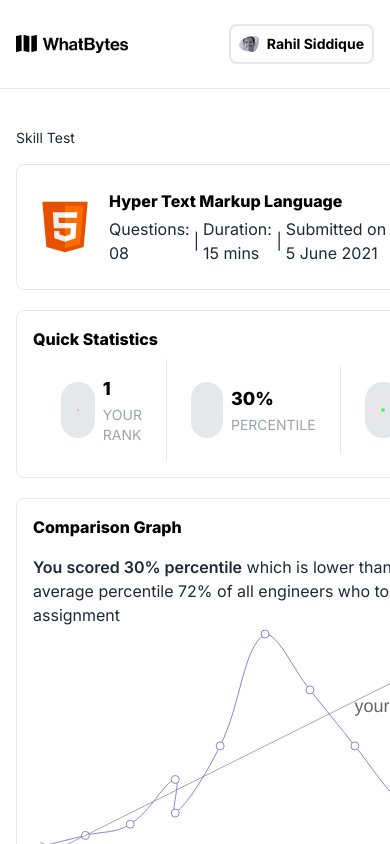
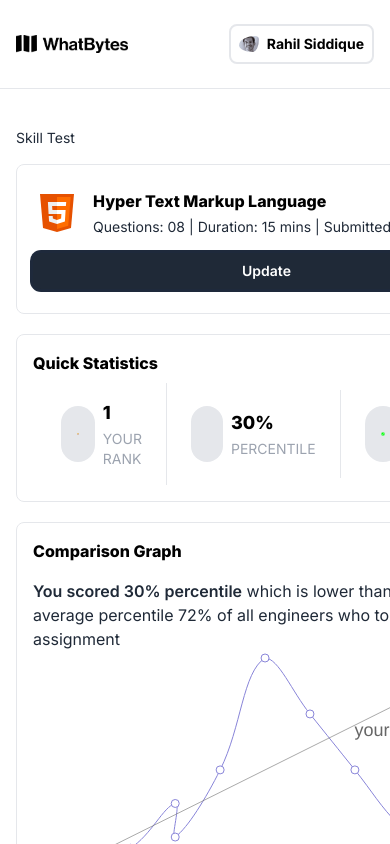
Before and after one commit to mustafaazad03/whatsbyte-assignment, a Next.js app: page / in a window 390 px wide. Built offline with nearby package versions, Linux system fonts and the light colour scheme.

Commit message:
refactor: Update SkillTestCard component with modal for score update

```diff
--- a/src/components/SkillTestCard.tsx
+++ b/src/components/SkillTestCard.tsx
@@ -1,34 +1,66 @@
+"use client";
 import Image from "next/image";
-import React from "react";
+import React, { useState } from "react";
+import Modal from "./Modal";
 
-const SkillTestCard = () => {
+interface SkillTestCardProps {
+	onUpdate: (rank: number, percentile: number, score: number) => void;
+}
+
+const SkillTestCard: React.FC<SkillTestCardProps> = ({ onUpdate }) => {
+	const [isModalVisible, setIsModalVisible] = useState(false);
+
+	const handleOpenModal = () => {
+		setIsModalVisible(true);
+	};
+
+	const handleCloseModal = () => {
+		setIsModalVisible(false);
+	};
+
+	const handleSave = (rank: number, percentile: number, score: number) => {
+		onUpdate(rank, percentile, score);
+		handleCloseModal();
+	};
 	return (
 		<div className="flex flex-col gap-3 w-fit">
-			<div className="flex items-center gap-2 border border-gray-200 rounded-lg p-4 py-6">
+			<div className="flex sm:items-center sm:flex-row flex-col sm:gap-2 gap-4 border border-gray-200 rounded-lg p-4 py-6">
+				<div className="flex items-center gap-2 w-full">
 					<Image
 						src="/html.svg"
 						alt="html logo"
 						width={100}
 						height={100}
-					className="w-16 h-auto object-contain"
+						className="lg:w-16 w-12 h-auto object-contain"
 					/>
 					<div className="text-left space-y-1 px-1">
 						<h2 className="font-extrabold capitalize">
 							hyper text markup language
 						</h2>
-					<div className="flex items-center gap-1 text-gray-800">
+						<div className="flex items-center gap-1 text-gray-800 text-sm lg:text-base">
 							<span className="">Questions: 08</span> |
 							<span className="">Duration: 15 mins</span> |
 							<span className="">Submitted on 5 June 2021</span>
 						</div>
 					</div>
+				</div>
 				<button
 					type="button"
-					className="bg-gray-800 text-white px-6 py-2 rounded-lg ring ring-slate-800"
+					className="bg-gray-800 text-white lg:px-6 py-2 px-4 text-sm lg:text-base font-semibold rounded-lg ring ring-slate-800"
+					onClick={handleOpenModal}
 				>
 					Update
 				</button>
 			</div>
+			<Modal
+				isVisible={isModalVisible}
+				onClose={handleCloseModal}
+				title="Update Scores"
+				rankLabel="Rank"
+				percentileLabel="Percentile"
+				scoreLabel="Current Score (out of 15)"
+				onSave={handleSave}
+			/>
 		</div>
 	);
 };
```
Lines whose indentation alone changed are shown as unchanged.
